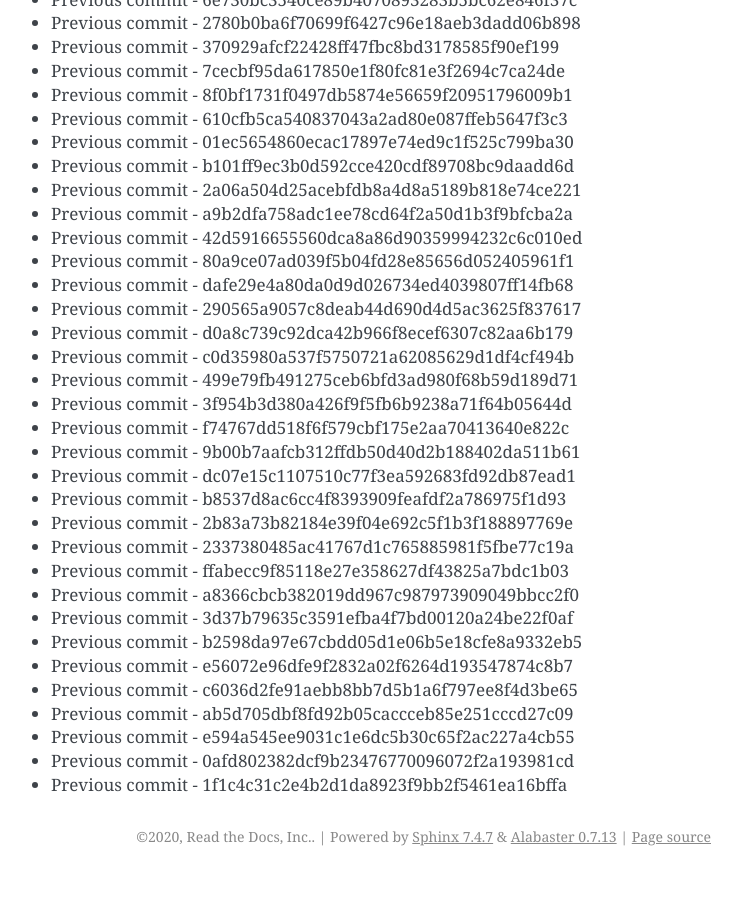
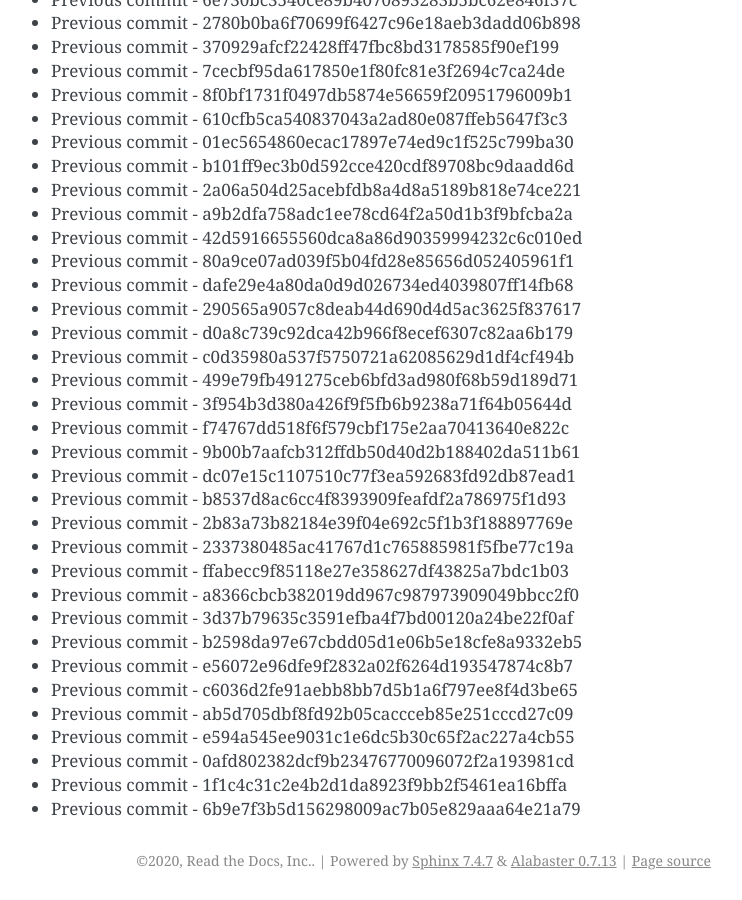
Before and after one commit to readthedocs/rtd-git-stresstest, a Sphinx documentation site: the page built from docs/updates.rst, in a window 1280 px wide and 900 px high, scrolled down 97414 px. Shown: the whole window, without its empty margins (399-1141 px from the left). Built offline with Sphinx 7.4.7, drawn with Linux system fonts in a browser that asks for light colours; before the commit the page ends 98290 px from its top, so only the background shows below that.

Commit message:
Generating commit from previous: 6b9e7f3b5d156298009ac7b05e829aaa64e21a79

```diff
--- a/docs/updates.rst
+++ b/docs/updates.rst
@@ -4125,3 +4125,4 @@ It can be tested for any performance characteristics.
 * Previous commit - e594a545ee9031c1e6dc5b30c65f2ac227a4cb55
 * Previous commit - 0afd802382dcf9b23476770096072f2a193981cd
 * Previous commit - 1f1c4c31c2e4b2d1da8923f9bb2f5461ea16bffa
+* Previous commit - 6b9e7f3b5d156298009ac7b05e829aaa64e21a79
```
